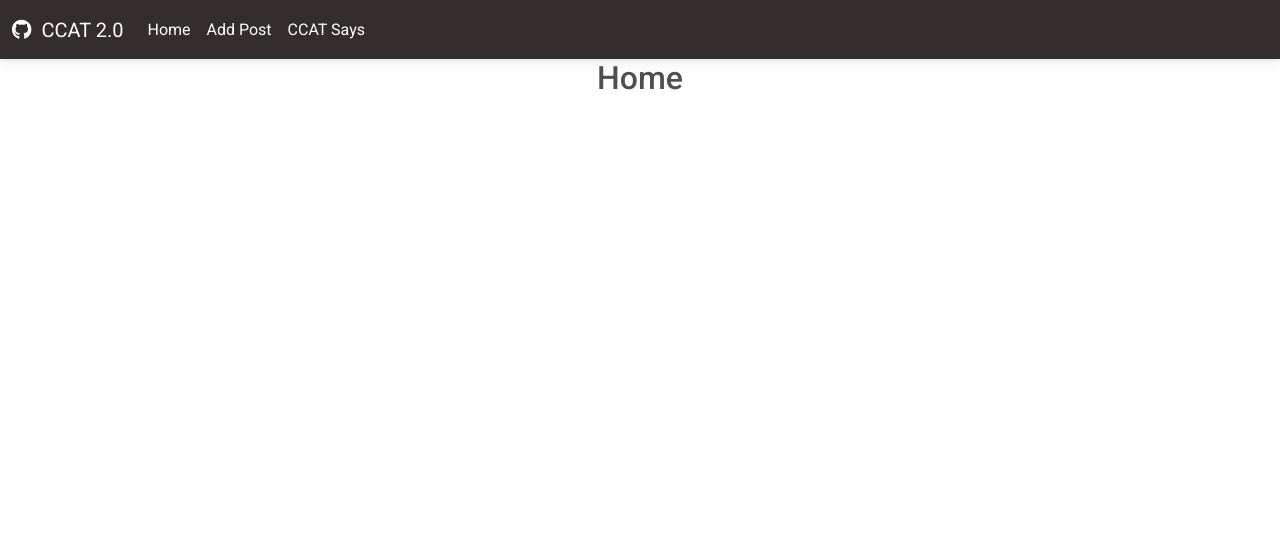
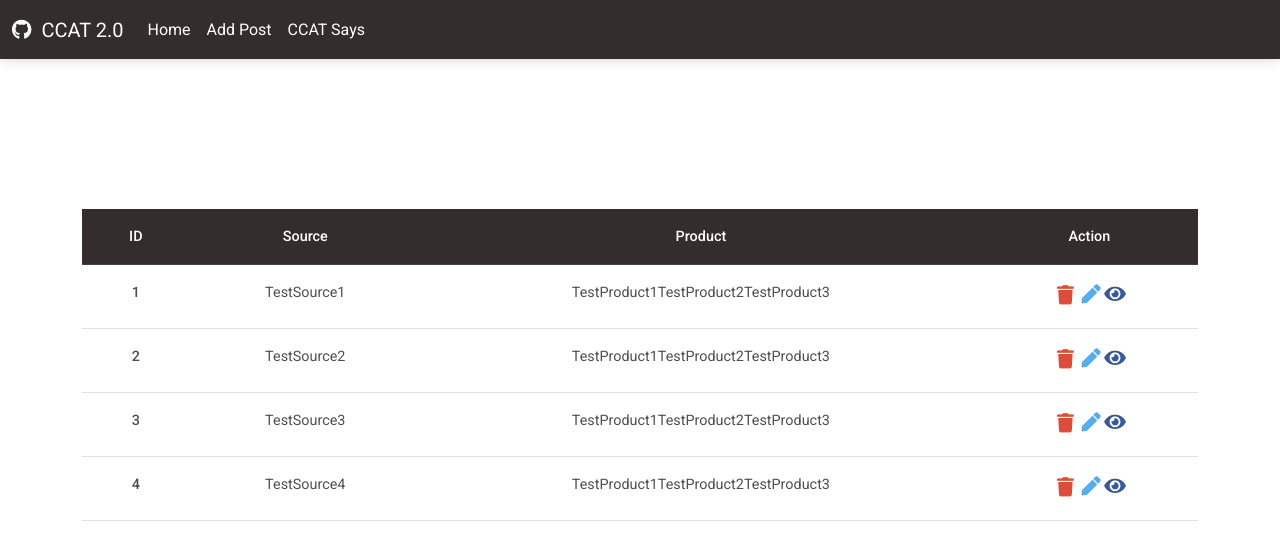
Before and after one commit to jostergren79/SERNAPP, a React (Create React App) app in the folder client/: page / in a window 1280 px wide. Shown: the top 560 px of the page. Built offline with nearby package versions, Linux system fonts and the light colour scheme; data requests are answered from the project's data file.

Commit message:
updatig with redux-saga implementation

```diff
--- a/client/src/App.js
+++ b/client/src/App.js
@@ -1,5 +1,5 @@
 import { BrowserRouter, Routes, Route} from 'react-router-dom'
-import { Home } from './pages/Home'
+import { Home }   from './pages/Home'
 import { AddEditPost } from './pages/AddEditPost'
 import { PostInfo } from './pages/PostInfo'
 import { CCATSays } from './pages/CCATSays'
--- a/client/src/pages/AddEditPost.js
+++ b/client/src/pages/AddEditPost.js
@@ -1,9 +1,86 @@
-import React from 'react'
+import React, {useState, useEffect} from 'react'
+import { MDBValidation, MDBInput, MDBBTN, MDBCheckbox, MDBInputGroup} from 'mdb-react-ui-kit'
+
+const initialState = {
+  source: '',
+  description: '',
+  product: ''
+}
 
 export const AddEditPost = () => {
+  const [formValue, setFormValue] = useState(initialState)
+  const { source, description, product } = formValue
+  const handleSubmit = () => {}
+  const onInput1Change = () => {}
+  const onInput2Change = () => {}
+  const onInput3Change = () => {}
+  const onInput4Change = () => {}
+  const onInput5Change = () => {}
+
   return (
-    <div>
-        <h2> AddEditPost </h2>
+    <MDBValidation className='row g-3' style={{marginTop: '100px'}} noValidate onSubmit={handleSubmit}>
+      <p className='fs-2 fw-bold'>Add Post Details</p>
+      <div
+      style={{
+        margin: 'auto',
+        padding: '15px',
+        maxWidth: '400px',
+        alignContent: 'center'
+      }}
+      >
+        <MDBInput
+        value={source}
+        name='source'
+        type='text'
+        onChange={onInput1Change}
+        label='Source'
+        validation='Please provide a Source'
+        invalid
+      />
+      <br></br>
+
+      <MDBInput
+        value={description}
+        name='description'
+        type='textarea'
+        onChange={onInput2Change}
+        label='Description'
+        validation='Please enter a Description'
+        invalid
+      />
+      <br></br>
+
+      <MDBInputGroup>
+      <MDBCheckbox
+      value={product}
+      name='product'
+      label='product1'
+      onChange={onInput3Change}
+
+      />
+
+      <MDBCheckbox
+      value={product}
+      name='product'
+      label='product2'
+      onChange={onInput4Change}
+      />
+
+      <MDBCheckbox
+      value={product}
+      name='product'
+      label='product3'
+      onChange={onInput5Change}
+      />
+
+      </MDBInputGroup>
+
+
+
+
+
+
     </div>
+    </MDBValidation>
   )
 }
--- a/client/src/pages/Home.js
+++ b/client/src/pages/Home.js
@@ -1,9 +1,77 @@
-import React from 'react'
+import React, { useEffect } from 'react'
+import { useDispatch, useSelector } from 'react-redux'
+import { loadPostsStart } from '../redux/Actions'
+import {
+  MDBTable,
+  MDBTableHead,
+  MDBTableBody,
+  MDBBtn,
+  MDBIcon,
+  MDBTooltip,
+  MDBSpinner,
+} from 'mdb-react-ui-kit'
+
+import { Link } from 'react-router-dom'
 
 export const Home = () => {
+  const dispatch = useDispatch()
+  const { posts } = useSelector((state) => state.data)
+
+  useEffect(() => {
+    dispatch(loadPostsStart())
+  }, [dispatch])
+
+  const handleDelete = {
+
+  }
+
   return (
-    <div>
-        <h2> Home </h2>
+    <div className='container' style={{ marginTop: '150px' }}>
+        <MDBTable>
+          <MDBTableHead dark>
+
+            <tr>
+              <th scope='col'> ID </th>
+              <th scope='col'> Source </th>
+              <th scope='col'> Product </th>
+              <th scope='col'> Action </th>
+            </tr>
+
+          </MDBTableHead>
+          { posts && posts.map(( item, index ) => (
+
+            <MDBTableBody key={ index }>
+              <tr>
+                <th scope='row'> { index + 1 } </th>
+                <td>{item.source}</td>
+                <td>{[item.product]}</td>
+                <td>
+
+                  <MDBBtn className='m-1' tag='a' color='none' onClick={() => handleDelete(item.id)}>
+                  <MDBTooltip title='Delete' tag='a'>
+                    <MDBIcon fas icon='trash' style={{color: '#dd4b39'}} size='lg'></MDBIcon>
+                  </MDBTooltip>
+                  </MDBBtn> {" "}
+
+                  <MDBTooltip title='Edit' tag='a'>
+                  <Link to={`/editPost/${item.id}`}>
+                  <MDBIcon fas icon='pen' style={{color: '#55acee', marginBottom: '10px'}} size='lg'></MDBIcon>
+                  </Link>
+                  </MDBTooltip> {" "}
+
+                  <MDBTooltip title='View' tag='a'>
+                  <Link to={`/postInfo/${item.id}`}>
+                  <MDBIcon fas icon='eye' style={{color: '#3b5998', marginBottom: '10px'}} size='lg'></MDBIcon>
+                  </Link>
+                  </MDBTooltip>
+
+                </td>
+              </tr>
+
+            </MDBTableBody>
+
+        ))}
+        </MDBTable>
     </div>
   )
 }
--- a/client/src/redux/actions.js
+++ b/client/src/redux/actions.js
@@ -5,9 +5,11 @@ export const loadPostsStart = () => ({
 })
 
 export const loadPostsSuccess = (posts) => ({
-    type: types.LOAD_POSTS_SUCCESS
+    type: types.LOAD_POSTS_SUCCESS,
+    payload: posts
 })
 
 export const loadPostsError = (error) => ({
-    type: types.LOAD_POSTS_ERROR
+    type: types.LOAD_POSTS_ERROR,
+    payload: error
 })
--- a/client/src/redux/postSagas.js
+++ b/client/src/redux/postSagas.js
@@ -15,8 +15,18 @@ import { loadPostsSuccess, loadPostsError } from './Actions'
 import { loadPostsAPI } from './api'
 
 export function* onLoadPostsStartAsync() {
+    try {
+        const response = yield call(loadPostsAPI)
+        if(response.status === 200) {
+        yield delay(500)
+        yield put(loadPostsSuccess(response.data))
+        console.log(response.data)
+        }
+    } catch (error) {
+        yield put(loadPostsError(error.response.data))
+    }
+}
 
-}
 
 export function* onLoadPosts() {
     yield takeEvery(types.LOAD_POSTS_START, onLoadPostsStartAsync)
```
